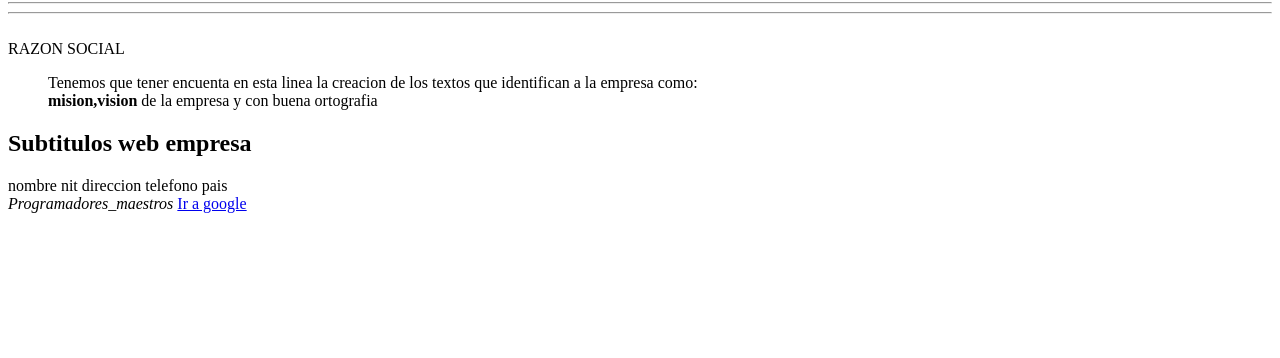
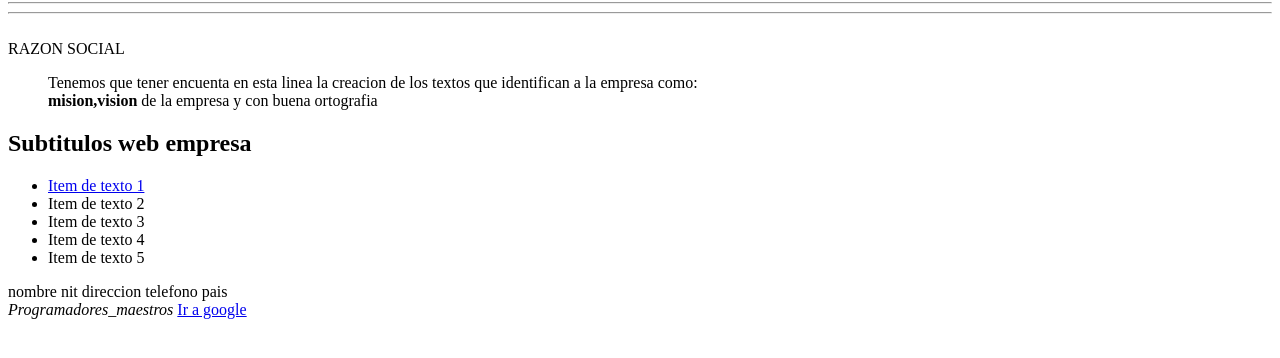
Before and after one commit to GERMAN8901/Programadores_Maestros_JS, a plain HTML site: page index.html in a window 1280 px wide. Shown: the part 88-446 px from the top of the page. Drawn offline with Linux system fonts and the light colour scheme.

Commit message:
se agrega biñetas con etiqueta <ul>

```diff
--- a/index.html
+++ b/index.html
@@ -25,6 +25,13 @@
     <p>Tenemos que tener encuenta en esta linea la creacion de los textos que identifican a la empresa como: <br/>
     <strong>mision,vision</strong>  de la empresa y con buena ortografia </p></blockquote>
     <h2>Subtitulos web empresa</h2>
+    <ul>
+        <li><a href="#">Item de texto 1</a></li>
+        <li>Item de texto 2</li>
+        <li>Item de texto 3</li>
+        <li>Item de texto 4</li>
+        <li>Item de texto 5</li>
+    </ul>
     <div id="dato"></div>
     <script src="./mai.js"></script>
     <cite>Programadores_maestros</cite>
```
